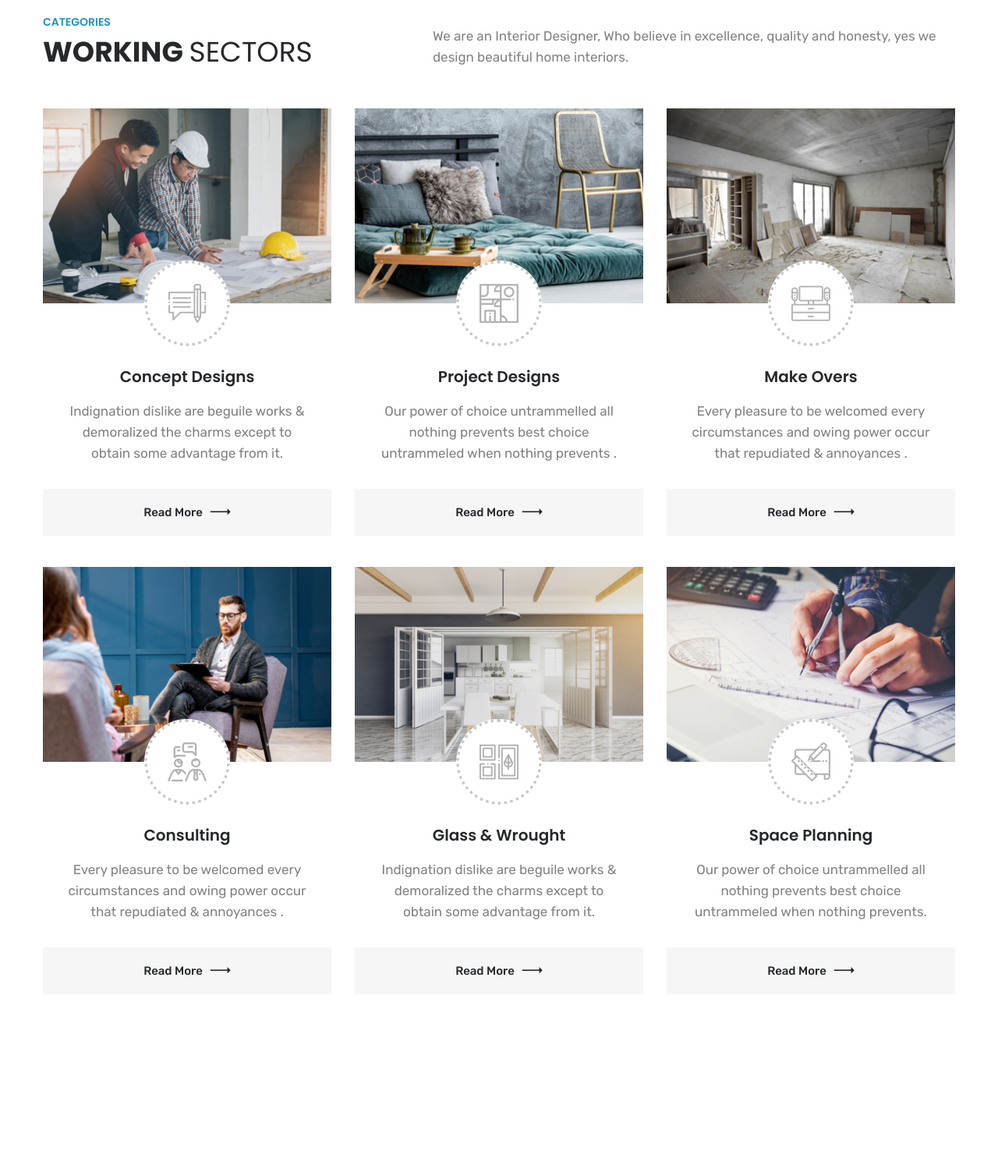
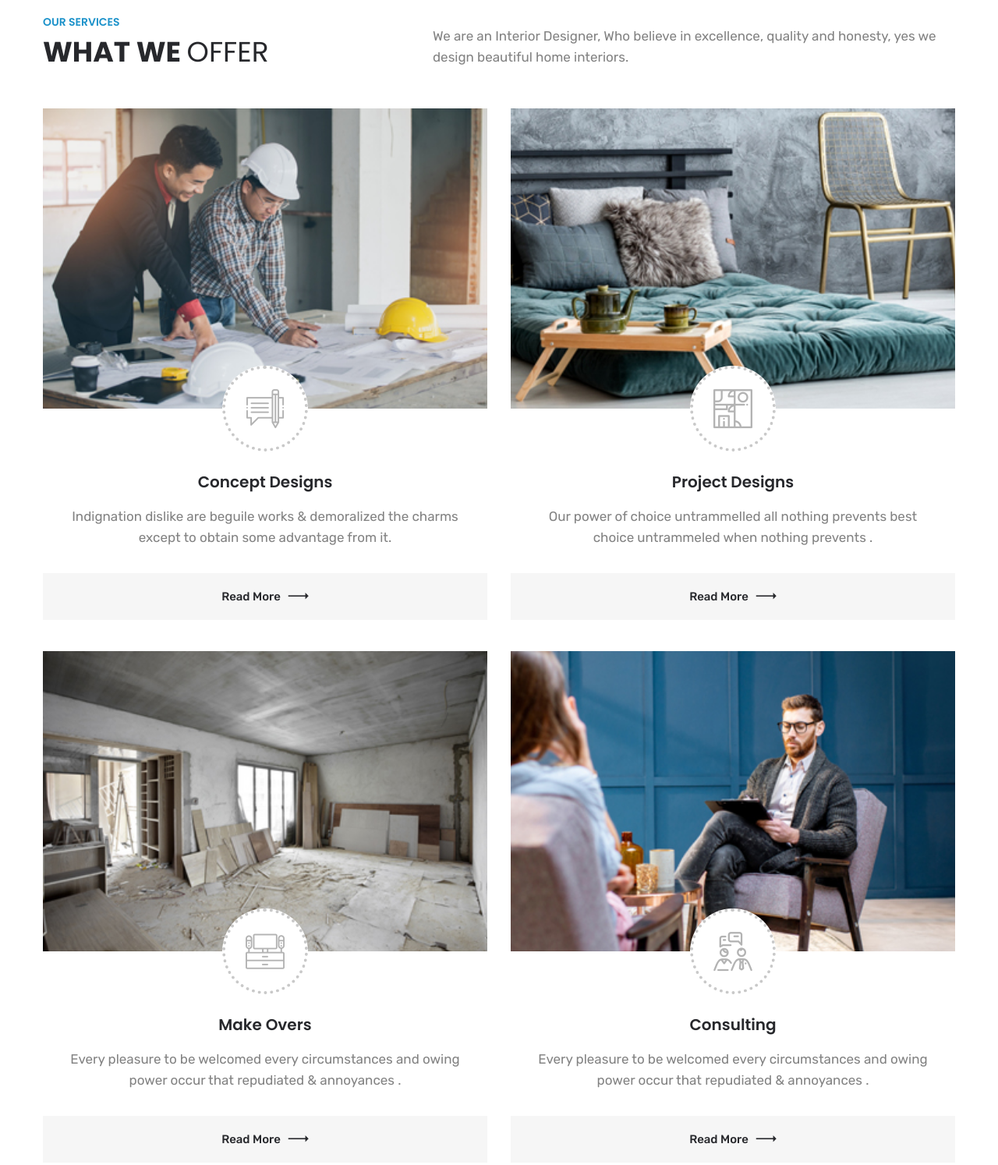
Before and after one commit to CubeStatistica/Burkett-Statistical-Consulting, a plain HTML site: page index.html in a window 1280 px wide. Shown: the part 1880-3374 px from the top of the page at 78% size. Before the commit the page ends 3265 px from the top, so only its background shows below. Drawn offline with Linux system fonts and the light colour scheme; some packages are replaced by stand-ins of ours; a script that the page names is missing; files whose address does not match are found by name.

Commit message:
Added Service tagline.

```diff
--- a/css/style.css
+++ b/css/style.css
@@ -1502,18 +1502,18 @@ li {
 }
 
 .single-service-style2:hover .text-holder .icon-holder {
-    border: 4px dotted #e9212e;
+    border: 4px dotted #1C92CA;
     transition: all 700ms ease 700ms;
 }
 
 .single-service-style2:hover .text-holder .icon-holder span:before {
-    color: #e9212e;
+    color: #1C92CA;
     transition: all 700ms ease 800ms;
 }
 
 .single-service-style2:hover .text-holder .inner .read-more a {
     color: #ffffff;
-    background: #e9212e;
+    background: #1C92CA;
     transition: all 700ms ease 900ms;
 }
 
@@ -1680,17 +1680,17 @@ li {
 }
 
 .services-style2-content .owl-carousel .owl-stage-outer .owl-item.active .single-service-style2 .text-holder .icon-holder {
-    border: 4px dotted #e9212e;
+    border: 4px dotted #1C92CA;
     transition: all 700ms ease 700ms;
 }
 
 .services-style2-content .owl-carousel .owl-stage-outer .owl-item.active .single-service-style2 .text-holder .icon-holder span:before {
-    color: #e9212e;
+    color: #1C92CA;
     transition: all 700ms ease 800ms;
 }
 
 .services-style2-content .owl-carousel .owl-stage-outer .owl-item.active .single-service-style2 .text-holder .inner .read-more a {
     color: #ffffff;
-    background: #e9212e;
+    background: #1C92CA;
     transition: all 700ms ease 900ms;
 }
--- a/index.html
+++ b/index.html
@@ -443,8 +443,8 @@
                 <div class="row">
                     <div class="col-xl-5">
                         <div class="sec-title">
-                            <p>Categories</p>
-                            <div class="title">Working <span>Sectors</span></div>
+                            <p>Our Services</p>
+                            <div class="title">What We <span>Offer</span></div>
                         </div>
                     </div>
                     <div class="col-xl-7">
@@ -457,7 +457,7 @@
                 </div>
                 <div class="row">
                     <!--Start single service style2-->
-                    <div class="col-xl-4 col-lg-4 col-md-12 col-sm-12">
+                    <div class="col-xl-6 col-lg-6 col-md-12 col-sm-12">
                         <div class="single-service-style2 wow fadeInUp" data-wow-delay="0ms" data-wow-duration="1200ms">
                             <div class="img-holder">
                                 <img src="images/services/v2-1.jpg" alt="Awesome Image">
@@ -484,7 +484,7 @@
                     </div>
                     <!--End single service style2-->
                     <!--Start single service style2-->
-                    <div class="col-xl-4 col-lg-4 col-md-12 col-sm-12">
+                    <div class="col-xl-6 col-lg-6 col-md-12 col-sm-12">
                         <div class="single-service-style2 wow fadeInUp" data-wow-delay="100ms"
                             data-wow-duration="1200ms">
                             <div class="img-holder">
@@ -512,7 +512,7 @@
                     </div>
                     <!--End single service style2-->
                     <!--Start single service style2-->
-                    <div class="col-xl-4 col-lg-4 col-md-12 col-sm-12">
+                    <div class="col-xl-6 col-lg-6 col-md-12 col-sm-12">
                         <div class="single-service-style2 wow fadeInUp" data-wow-delay="200ms"
                             data-wow-duration="1200ms">
                             <div class="img-holder">
@@ -540,7 +540,7 @@
                     <!--End single service style2-->
 
                     <!--Start single service style2-->
-                    <div class="col-xl-4 col-lg-4 col-md-12 col-sm-12">
+                    <div class="col-xl-6 col-lg-6 col-md-12 col-sm-12">
                         <div class="single-service-style2 wow fadeInUp" data-wow-delay="300ms"
                             data-wow-duration="1200ms">
                             <div class="img-holder">
@@ -566,62 +566,7 @@
                         </div>
                     </div>
                     <!--End single service style2-->
-                    <!--Start single service style2-->
-                    <div class="col-xl-4 col-lg-4 col-md-12 col-sm-12">
-                        <div class="single-service-style2 wow fadeInUp" data-wow-delay="400ms"
-                            data-wow-duration="1200ms">
-                            <div class="img-holder">
-                                <img src="images/services/v2-5.jpg" alt="Awesome Image">
-                                <div class="overlay-style-two"></div>
-                            </div>
-                            <div class="text-holder">
-                                <div class="icon-holder">
-                                    <span class="icon-furniture-and-household"></span>
-                                </div>
-                                <div class="inner">
-                                    <h3>Glass & Wrought</h3>
-                                    <div class="text">
-                                        <p>Indignation dislike are beguile works & demoralized the charms except to
-                                            obtain some
-                                            advantage from it.</p>
-                                    </div>
-                                    <div class="read-more">
-                                        <a class="btn-one" href="blog.html">Read More<span
-                                                class="flaticon-next"></span></a>
-                                    </div>
-                                </div>
-                            </div>
-                        </div>
-                    </div>
-                    <!--End single service style2-->
-                    <!--Start single service style2-->
-                    <div class="col-xl-4 col-lg-4 col-md-12 col-sm-12">
-                        <div class="single-service-style2 wow fadeInUp" data-wow-delay="500ms"
-                            data-wow-duration="1200ms">
-                            <div class="img-holder">
-                                <img src="images/services/v2-6.jpg" alt="Awesome Image">
-                                <div class="overlay-style-two"></div>
-                            </div>
-                            <div class="text-holder">
-                                <div class="icon-holder">
-                                    <span class="icon-sketch"></span>
-                                </div>
-                                <div class="inner">
-                                    <h3>Space Planning</h3>
-                                    <div class="text">
-                                        <p>Our power of choice untrammelled all nothing prevents best choice untrammeled
-                                            when
-                                            nothing prevents.</p>
-                                    </div>
-                                    <div class="read-more">
-                                        <a class="btn-one" href="blog.html">Read More<span
-                                                class="flaticon-next"></span></a>
-                                    </div>
-                                </div>
-                            </div>
-                        </div>
-                    </div>
-                    <!--End single service style2-->
+
                 </div>
             </div>
         </section>
```
